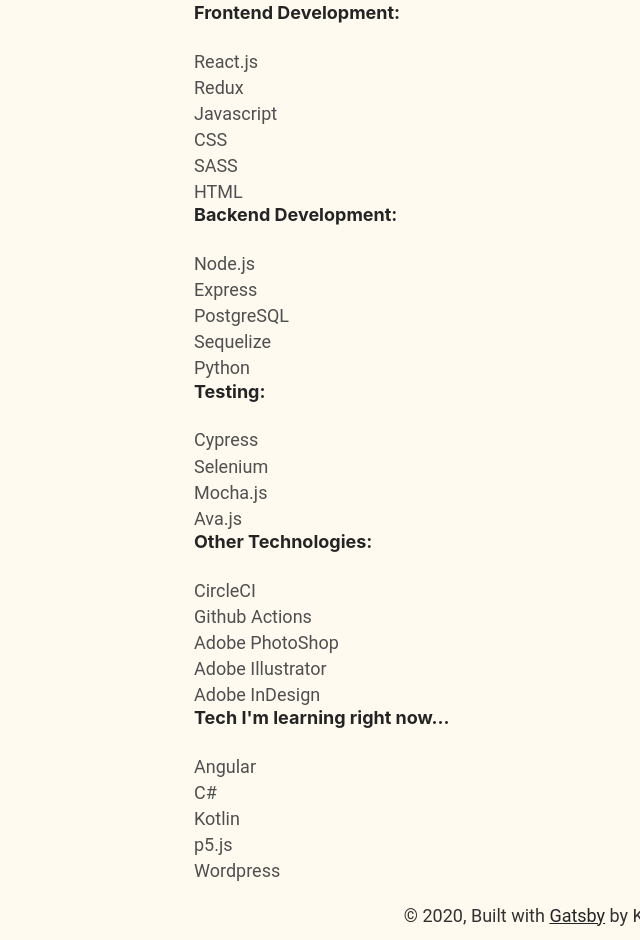
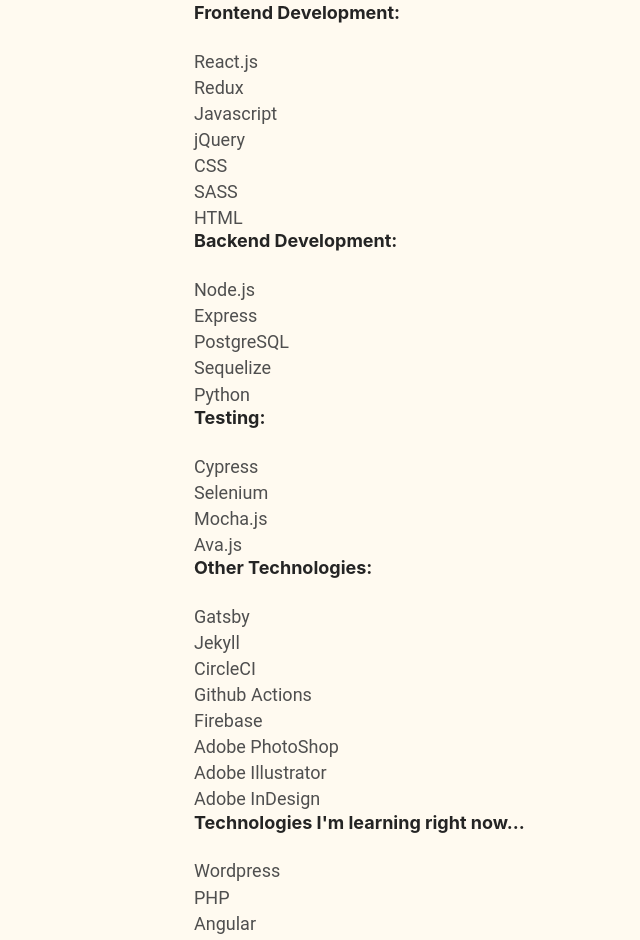
Before and after one commit to katiejduane/portfolio_v2, a Gatsby site: page /skills in a window 1280 px wide. Shown: the part 238-1178 px from the top of the page, without its empty margins (64-704 px from the left). Built offline with nearby package versions, Linux system fonts and the light colour scheme; Gatsby itself is replaced by a stand-in of ours.

Commit message:
updated skillz

```diff
--- a/src/pages/skills.js
+++ b/src/pages/skills.js
@@ -14,7 +14,7 @@
       <Content seo="Skills" title="Skills" />
       <Skills
         header="Frontend Development:"
-        skills="React.js, Redux, Javascript, CSS, SASS, HTML"
+        skills="React.js, Redux, Javascript, jQuery, CSS, SASS, HTML"
       />
       <Skills
         header="Backend Development:"
@@ -23,11 +23,11 @@
       <Skills header="Testing:" skills="Cypress, Selenium, Mocha.js, Ava.js" />
       <Skills
         header="Other Technologies:"
-        skills="CircleCI, Github Actions, Adobe PhotoShop, Adobe Illustrator, Adobe InDesign"
+        skills="Gatsby, Jekyll, CircleCI, Github Actions, Firebase, Adobe PhotoShop, Adobe Illustrator, Adobe InDesign"
       />
       <Skills
-        header="Tech I'm learning right now..."
-        skills="Angular, C#, Kotlin, p5.js, Wordpress"
+        header="Technologies I'm learning right now..."
+        skills="Wordpress, PHP, Angular"
       />
     </Layout>
   )
```
